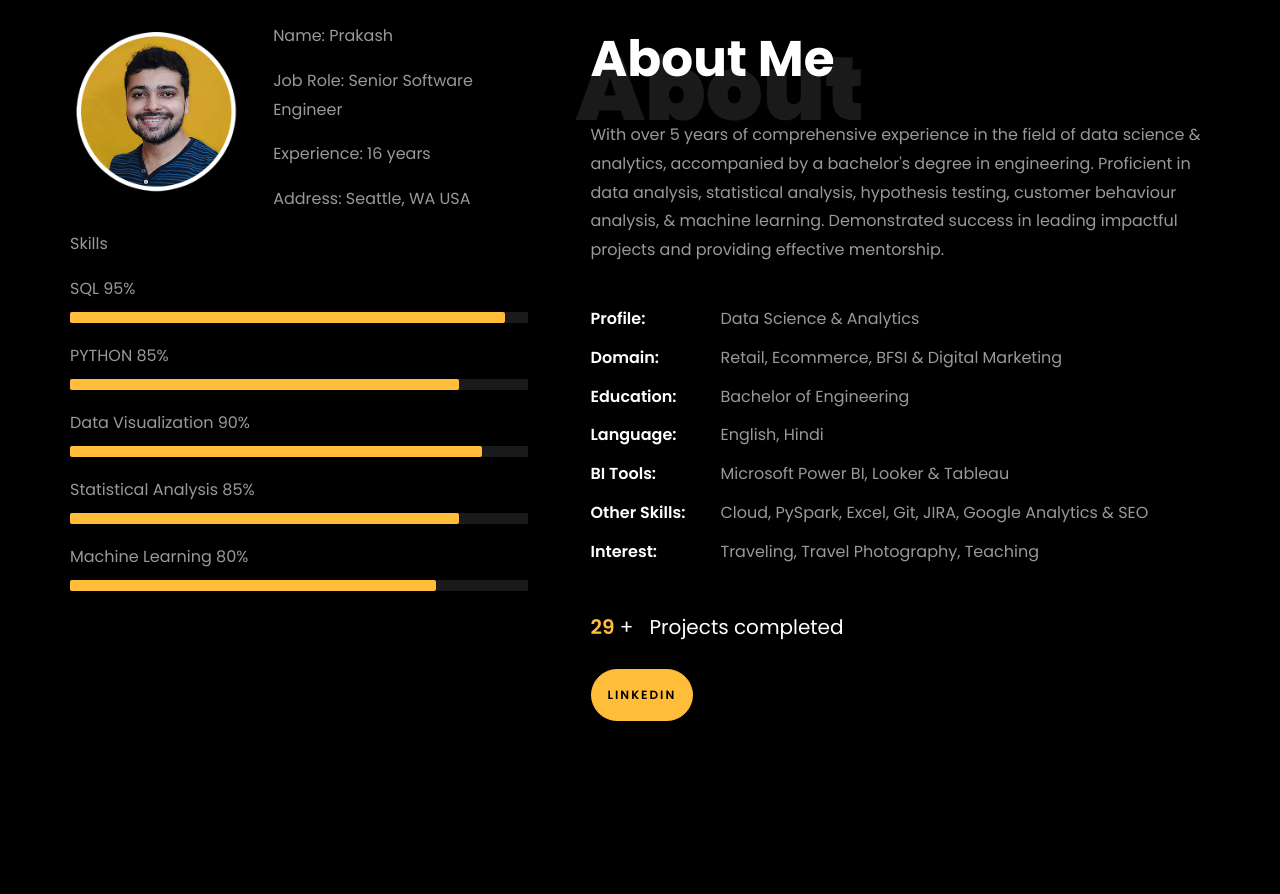
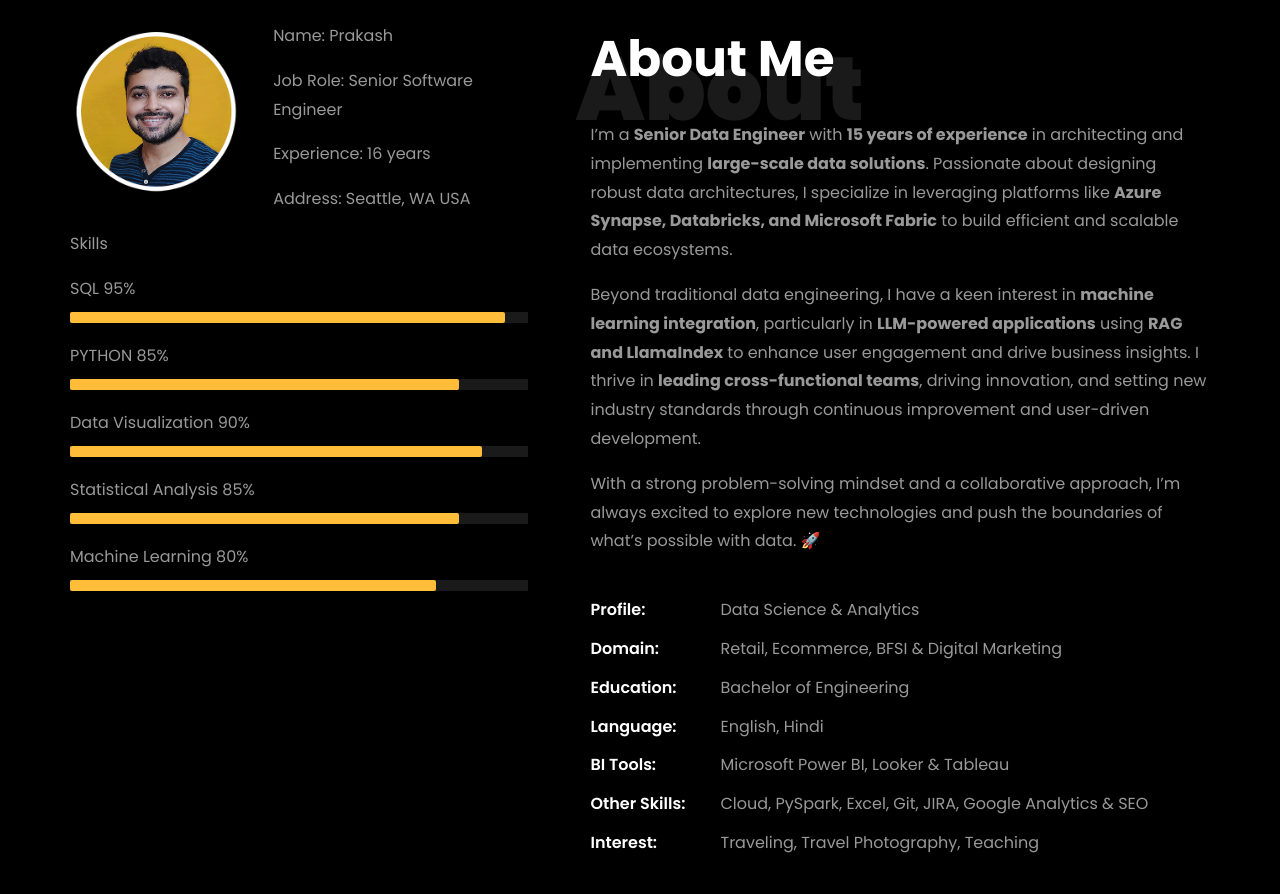
Before and after one commit to Praxkv1/prakash.github.io, a plain HTML site: page index.html in a window 1280 px wide. Shown: the part 840-1734 px from the top of the page. Drawn offline with Linux system fonts and the light colour scheme; animation ran at ten frames a second; files whose address does not match are found by name.

Commit message:
adding about me

```diff
--- a/index.html
+++ b/index.html
@@ -271,9 +271,22 @@
 								<h1 class="big">About</h1>
 								<h2 class="mb-4">About Me</h2>
 
-								<p>With over 5 years of comprehensive experience in the field of data science & analytics, accompanied by a bachelor's degree in engineering.
-									Proficient in data analysis, statistical analysis, hypothesis testing, customer behaviour analysis, &amp; machine learning.
-									Demonstrated success in leading impactful projects and providing effective mentorship.</p>
+								<p>
+									I’m a <strong>Senior Data Engineer</strong> with <strong>15 years of experience</strong> in architecting and implementing
+									<strong>large-scale data solutions</strong>. Passionate about designing robust data architectures, I specialize in leveraging platforms like
+									<strong>Azure Synapse, Databricks, and Microsoft Fabric</strong> to build efficient and scalable data ecosystems.
+								</p>
+								<p>
+									Beyond traditional data engineering, I have a keen interest in <strong>machine learning integration</strong>, particularly in
+									<strong>LLM-powered applications</strong> using <strong>RAG and LlamaIndex</strong> to enhance user engagement and drive business insights.
+									I thrive in <strong>leading cross-functional teams</strong>, driving innovation, and setting new industry standards through
+									continuous improvement and user-driven development.
+								</p>
+								<p>
+									With a strong problem-solving mindset and a collaborative approach, I’m always excited to explore new technologies and push
+									the boundaries of what’s possible with data. 🚀
+								</p>
+
 								<ul class="about-info mt-4 px-md-0 px-2">
 									<li class="d-flex"><span>Profile:</span> <span>Data Science &amp; Analytics</span></li>
 									<li class="d-flex"><span>Domain:</span> <span>Retail, Ecommerce, BFSI &amp; Digital Marketing</span></li>
```
